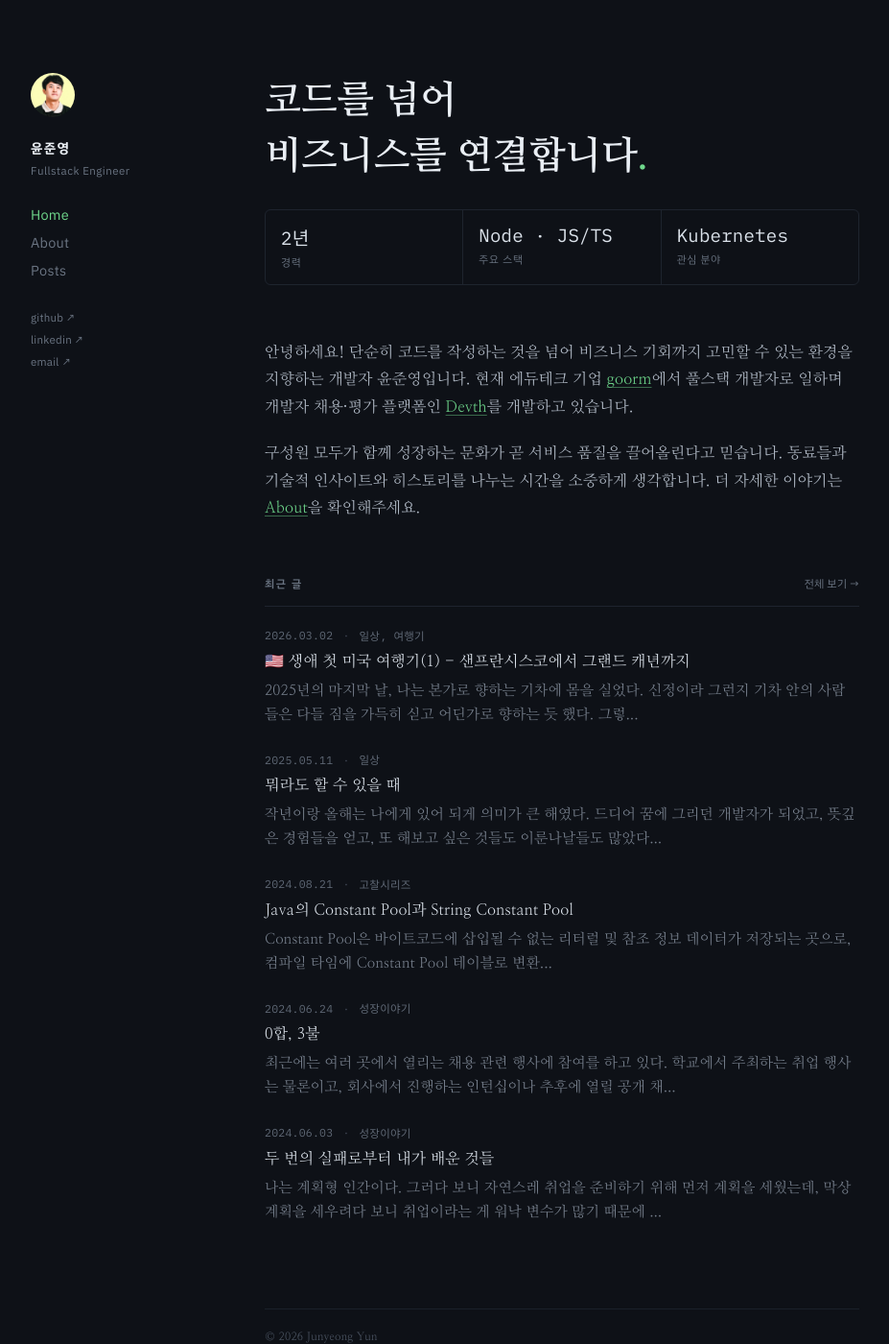
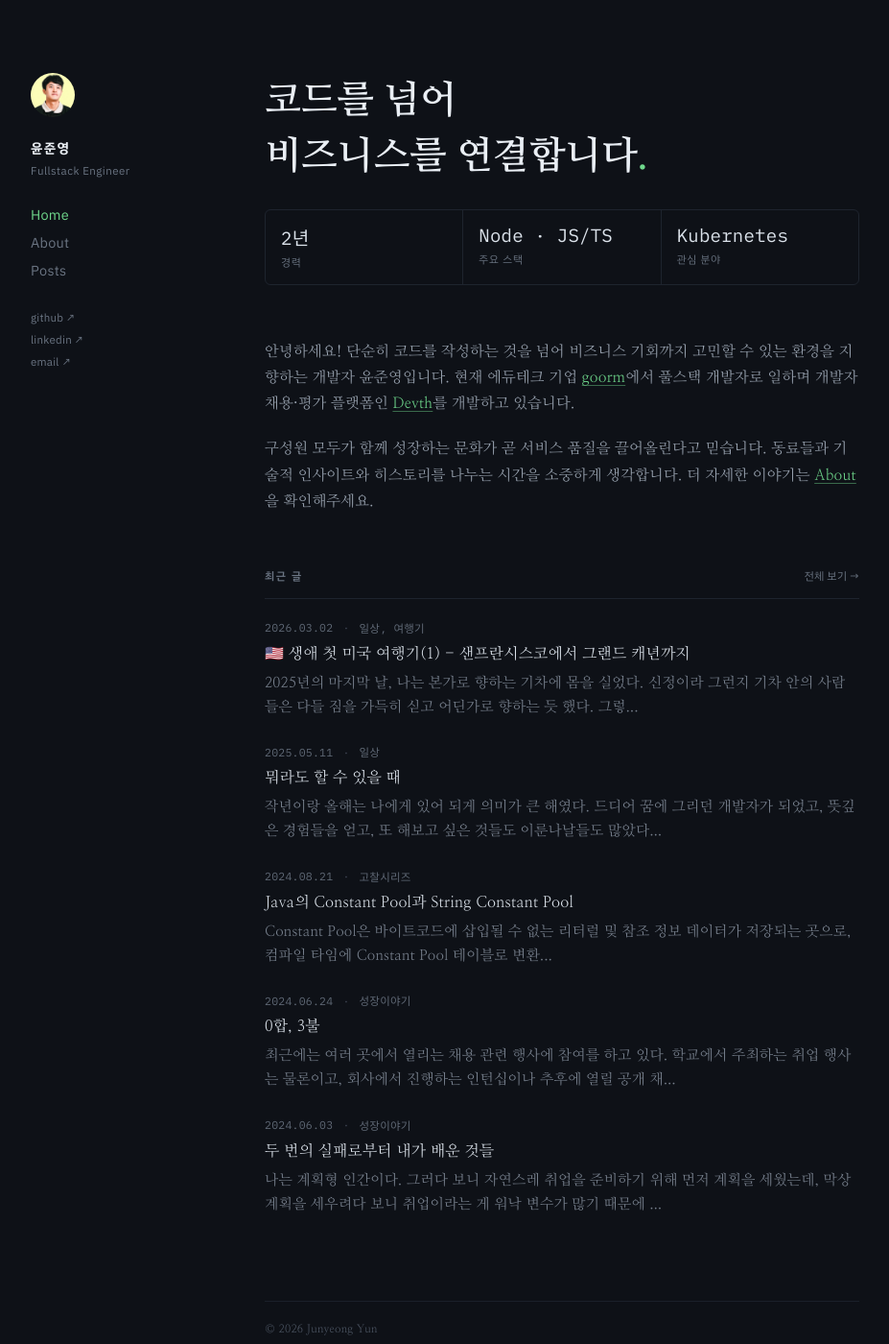
Before and after one commit to ypjun100/v2.junyeong.dev, a Jekyll site: the page built from index.html, in a window 1280 px wide and 1400 px high. Shown: the whole window at 96% size, without its empty margins (138-1065 px from the left). Built offline with Jekyll 4.4.1, drawn with Linux system fonts in a browser that asks for light colours.

Commit message:
style: soften the home intro to match the About career summary
Same face in both places; the home copy was half a point larger and a shade
brighter. Bright text on the dark background blooms, so dropping to the dimmer
tone reads more comfortably.

```diff
--- a/_sass/_home.scss
+++ b/_sass/_home.scss
@@ -69,8 +69,11 @@
   display: flex;
   flex-direction: column;
   gap: 20px;
-  font-size: 16px;
-  line-height: 1.78;
+  // Matched to the About career summary: a half step smaller and a shade
+  // dimmer than the body default, which reads easier on the dark background.
+  font-size: 15.5px;
+  line-height: 1.75;
+  color: var(--text-lead);
 
   p {
     margin: 0;
```
